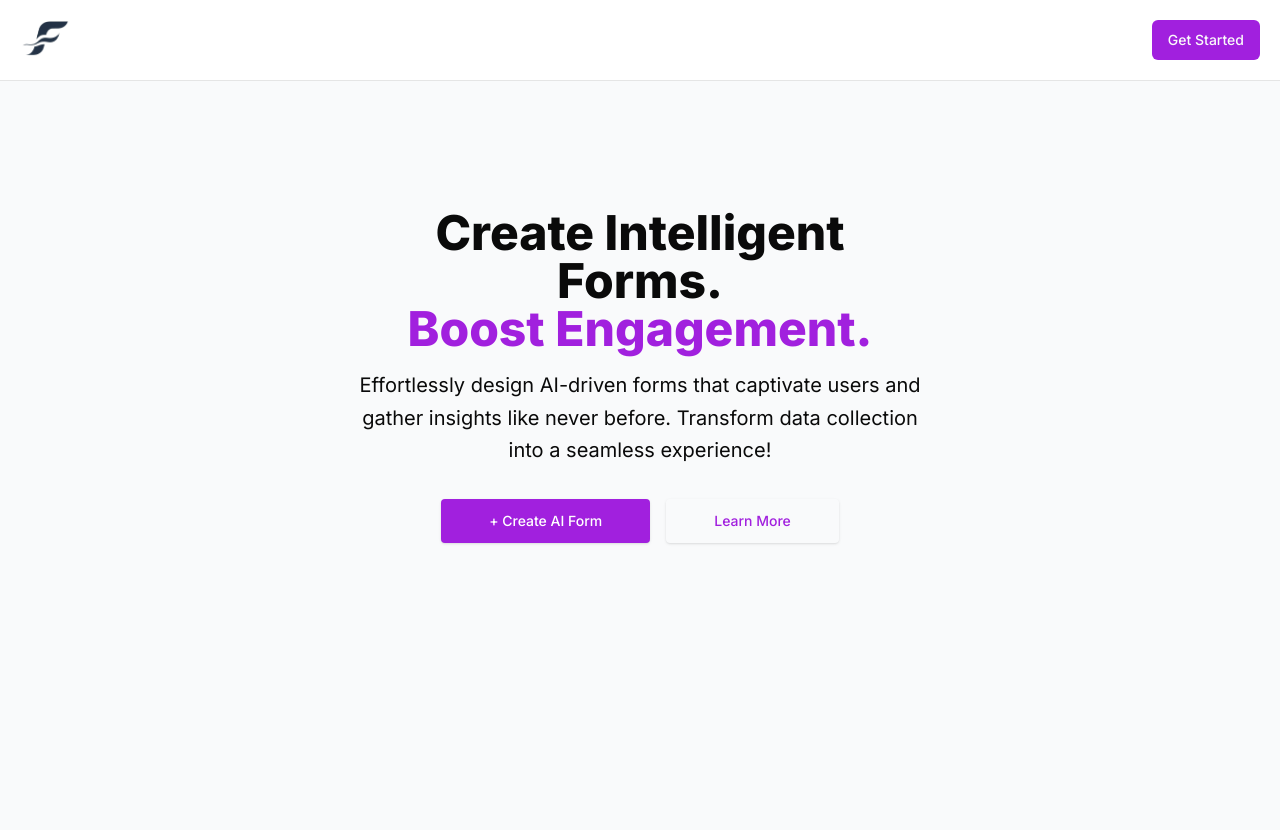
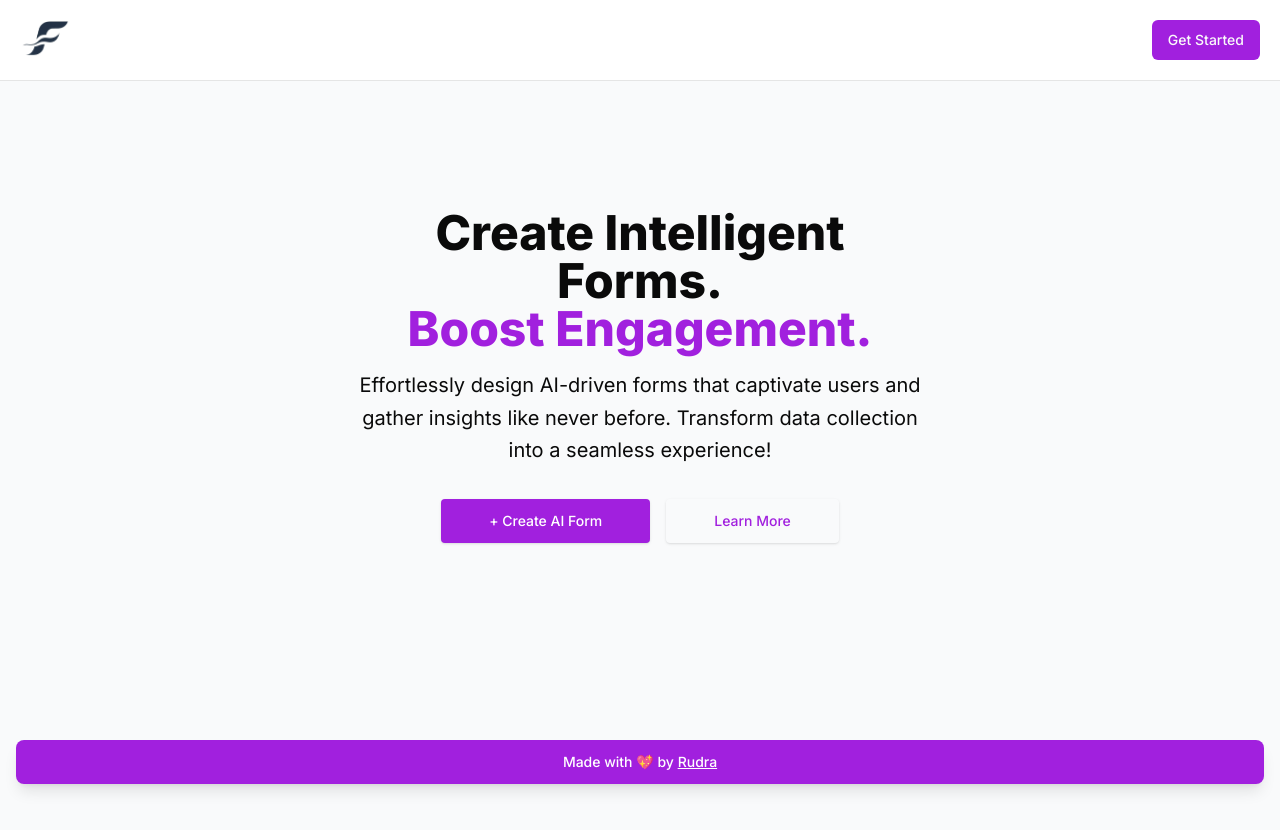
Before and after one commit to rudra016/FluxForm, a Next.js app: page / in a window 1280 px wide. Shown: the top 830 px of the page. Built offline with nearby package versions, Linux system fonts and the light colour scheme; no server answers.

Commit message:
Update Hero.jsx

```diff
--- a/app/_components/Hero.jsx
+++ b/app/_components/Hero.jsx
@@ -33,6 +33,14 @@ const Hero = () => {
     </div>
   </div>
 </section>
+      <div className="fixed inset-x-0 bottom-0 p-4">
+    <div className="rounded-lg bg-primary px-4 py-3 text-white shadow-lg">
+      <p className="text-center text-sm font-medium">
+        Made with 💖 by <span><a href="https://github.com/rudra016" className="inline-block underline"> Rudra </a></span>
+
+      </p>
+    </div>
+  </div>
     </div>
   )
 }
```
